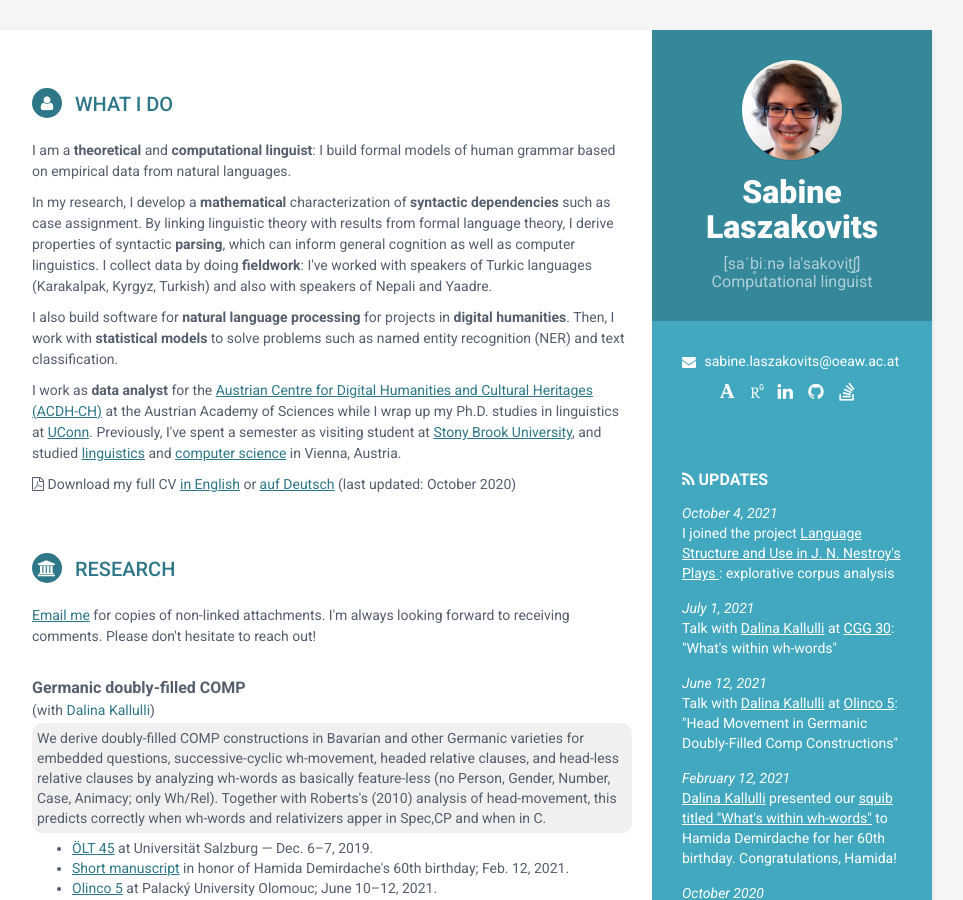
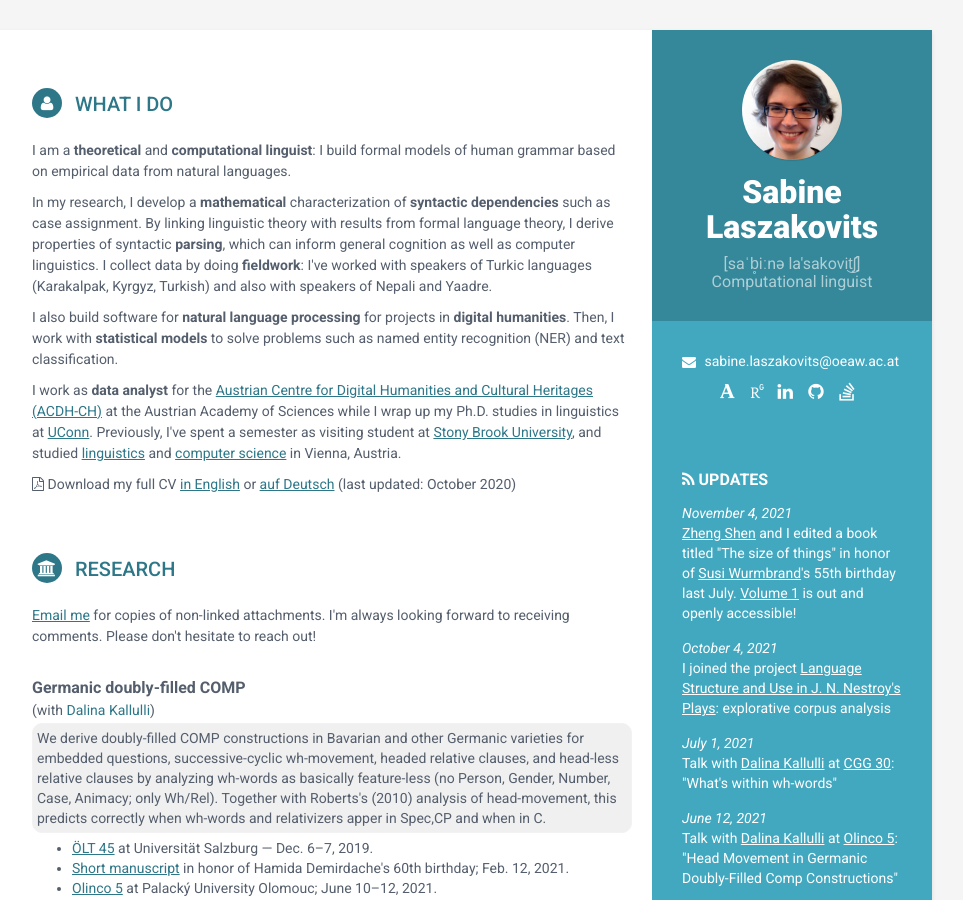
Before and after one commit to laszabine/laszabine.github.io, a Jekyll site: the page built from index.html, in a window 1280 px wide and 900 px high. Shown: the whole window, without its empty margins (188-1151 px from the left). Built offline with Jekyll 4.4.1, drawn with Linux system fonts in a browser that asks for light colours.

Commit message:
added the SMB book

```diff
--- a/_config.yml
+++ b/_config.yml
@@ -41,3 +41,5 @@ marcindadan: https://marcindadan.com/
 pashakoval: http://www.pkoval.org/
 thomasgraf: http://thomasgraf.net/
 yongsukyoo: https://sites.google.com/site/usefulstone/
+zhengshen: https://zheng-shen.github.io/
+susiwurmbrand: http://susiwurmbrand.com/
--- a/_includes/updates.html
+++ b/_includes/updates.html
@@ -5,12 +5,21 @@
   </h2>
 
   <div class="item">
+    <div class="when">November 4, 2021</div>
+    <div class="details">
+      <a href="{{site.zhengshen}}" target="_blank">Zheng Shen</a> and I edited
+      a book titled &quot;The size of things&quot;
+      in honor of <a href="{{site.susiwurmbrand}}" target="_blank">Susi Wurmbrand</a>'s 55th birthday last July.
+      <a href="https://langsci-press.org/catalog/book/323" target="_blank">Volume 1</a> is out and openly accessible!
+    </div>
+  </div>
+
+  <div class="item">
     <div class="when">October 4, 2021</div>
     <div class="details">
       I joined the project
         <a href="https://www.oeaw.ac.at/acdh/projects/language-structure-and-use-in-j-n-nestroys-plays" target="_blank">
-          Language Structure and Use in J. N. Nestroy's Plays
-        </a>:
+          Language Structure and Use in J. N. Nestroy's Plays</a>:
         explorative corpus analysis
     </div>
   </div>
```
